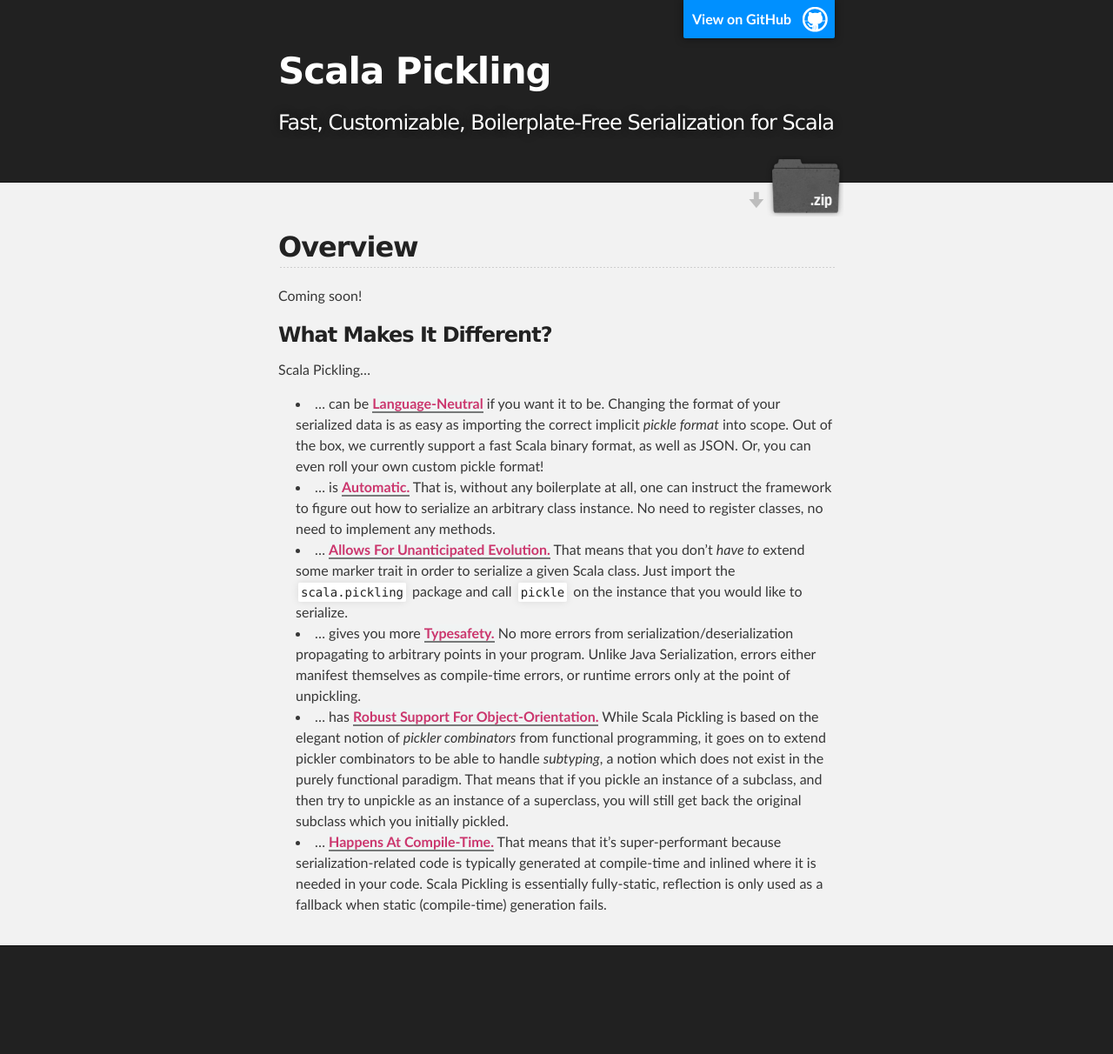
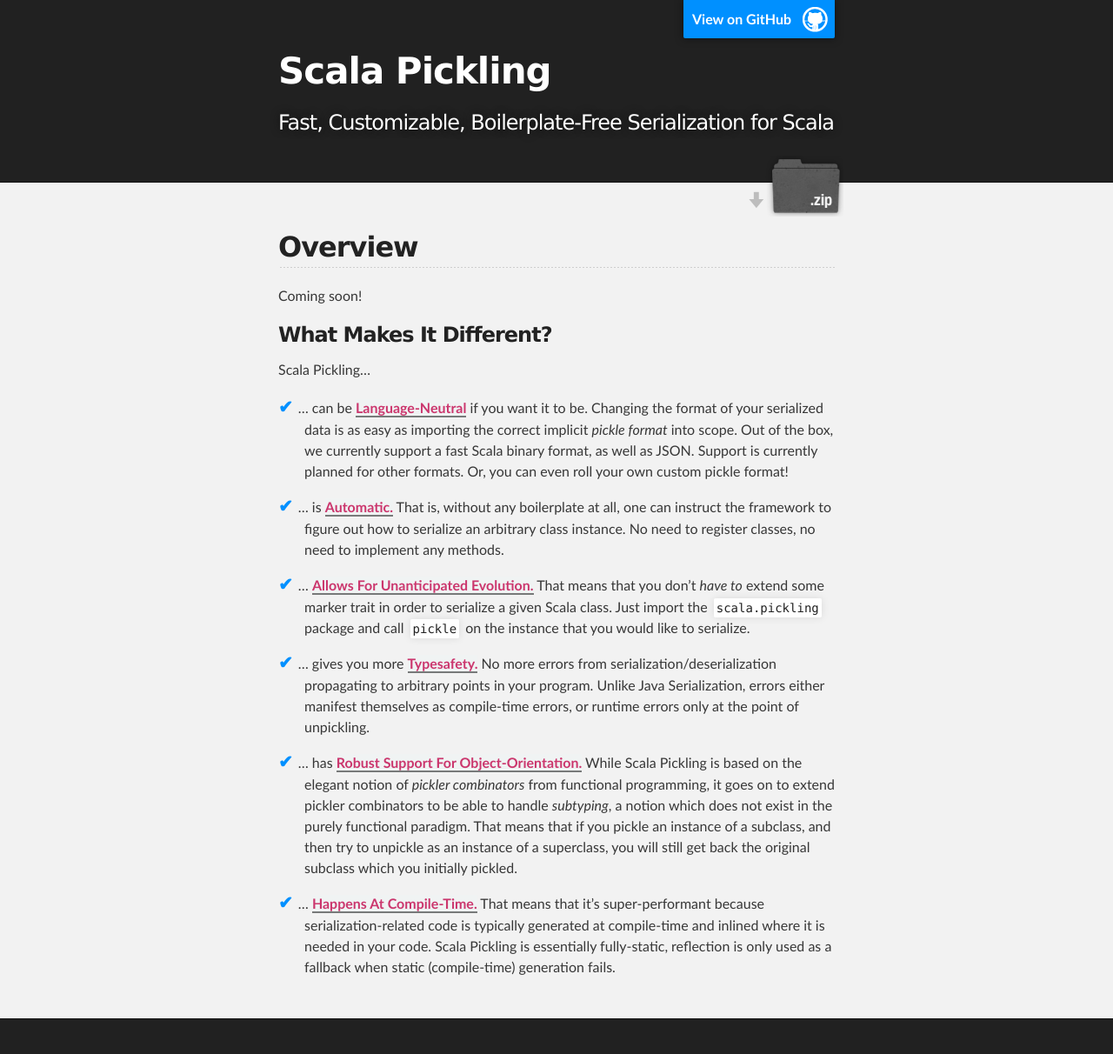
Before and after one commit to heathermiller/wwwpickling, a Jekyll site: the page built from overview/index.md, in a window 1280 px wide. Shown: the whole page at 87% size. Built offline with Jekyll 4.4.1, drawn with Linux system fonts in a browser that asks for light colours; before the commit the page ends 1128 px from its top, so only the background shows below that.

Commit message:
Styling what-makes-it-different list, tweaks to wording

```diff
--- a/_includes/what-makes-it-different.md
+++ b/_includes/what-makes-it-different.md
@@ -7,8 +7,8 @@
   if you want it to be. Changing the format of
   your serialized data is as easy as importing the correct implicit
   *pickle format* into scope. Out of the box, we currently support a fast
-  Scala binary format, as well as JSON. Or, you can even roll your own
-  custom pickle format!
+  Scala binary format, as well as JSON. Support is currently planned for
+  other formats. Or, you can even roll your own custom pickle format!
 - ... is <span class="highlight">automatic.</span>
   That is, without any boilerplate at all, one can
   instruct the framework to figure out how to serialize an arbitrary class
--- a/resources/css/main.css
+++ b/resources/css/main.css
@@ -199,8 +199,19 @@
 }
 
 ul li {
-  list-style: inside;
-  padding-left: 20px;
+  /*list-style: outside;*/
+  padding-left: 30px;
+  padding-bottom: 12px;
+}
+
+ul li:before {
+  content: '\2714';
+  color: #0090FF;
+  font-size: 20px;
+  font-weight: bold;
+  margin-left: -30px;
+  padding-right: 6px;
+  /*margin: 0 1em;*/
 }
 
 ol li {
```
